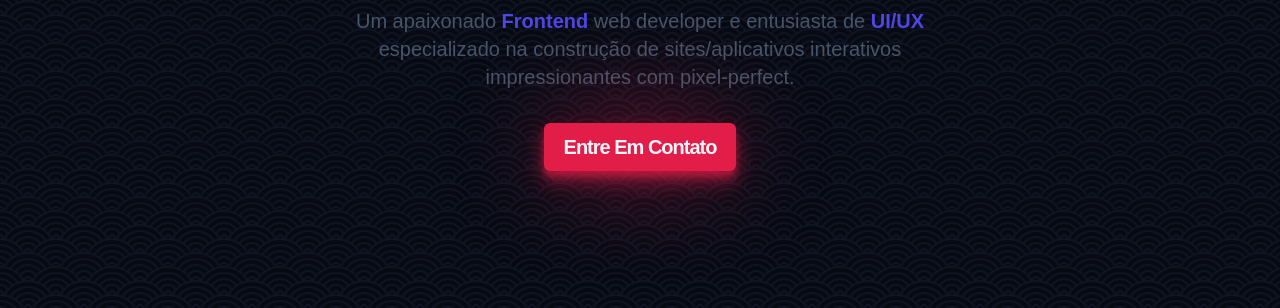
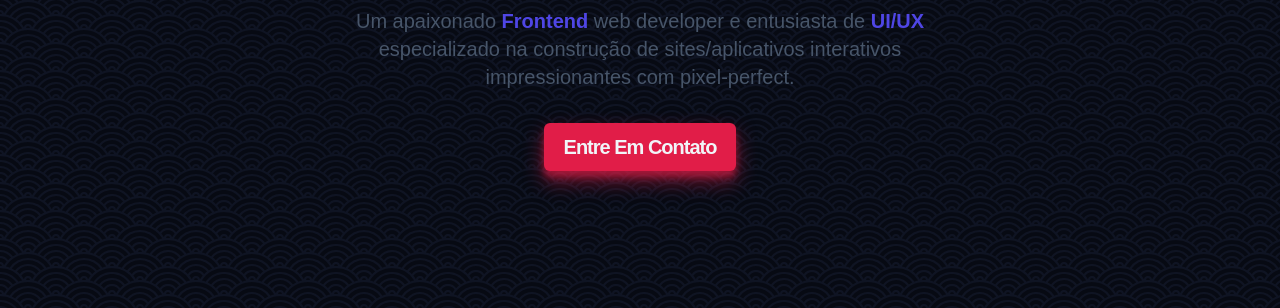
Before and after one commit to bellussi1/bellussi-portifolio, a website built with Vite: page index.html in a window 1280 px wide. Shown: the part 644-952 px from the top of the page. Built offline with nearby package versions, Linux system fonts and the light colour scheme; a web font is replaced by a local one.

Commit message:
fix: correcao de brilho botao

```diff
--- a/styles/utils.css
+++ b/styles/utils.css
@@ -26,7 +26,7 @@
   padding: 0.5em 1em;
   border-radius: 6px;
   box-shadow: 0 10px 20px rgba(225, 29, 72, 0.5),
-    0 6px 6px rgba(225, 29, 72, 0.5), 0 0 100px -10px var(--clr-rose);
+    0 6px 6px rgba(225, 29, 72, 0.5), 0 0 10px -10px var(--clr-rose);
   transition: transform 0.3s, box-shadow 0.3s;
 }
 
```
